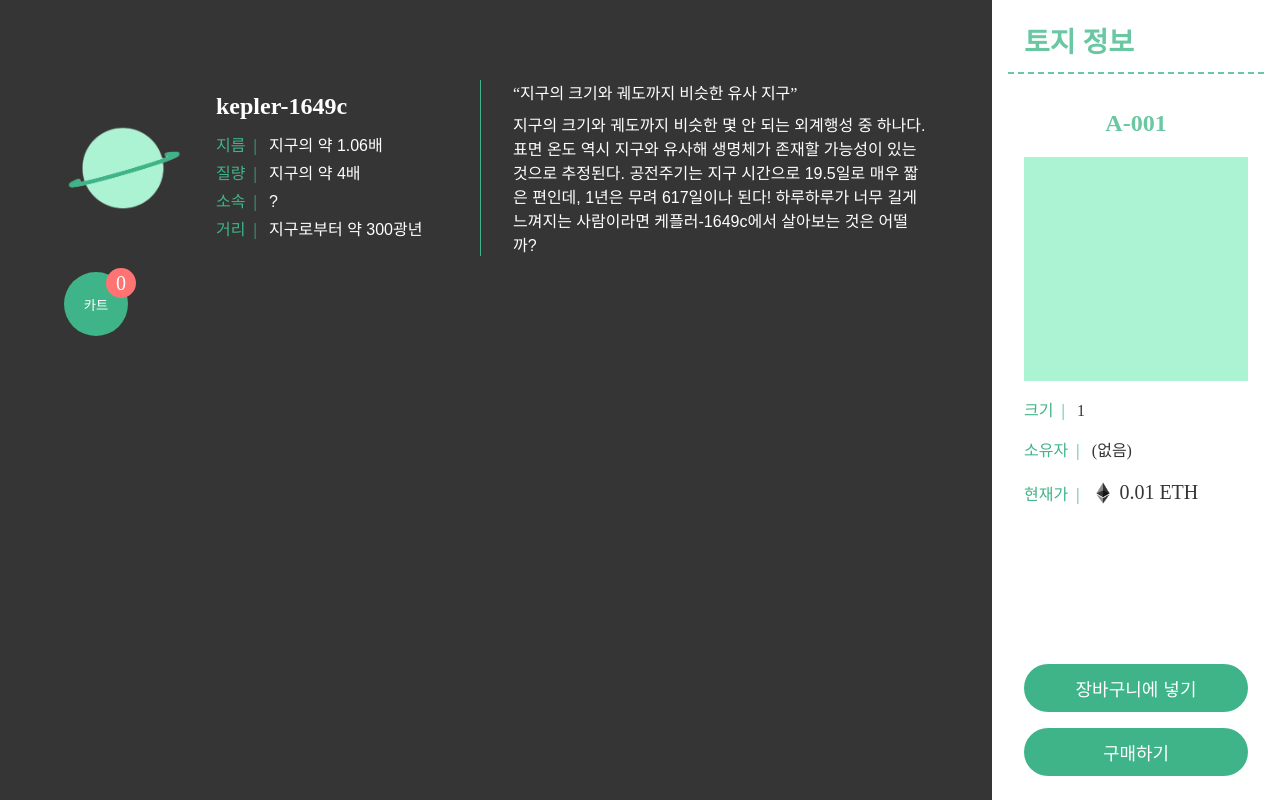
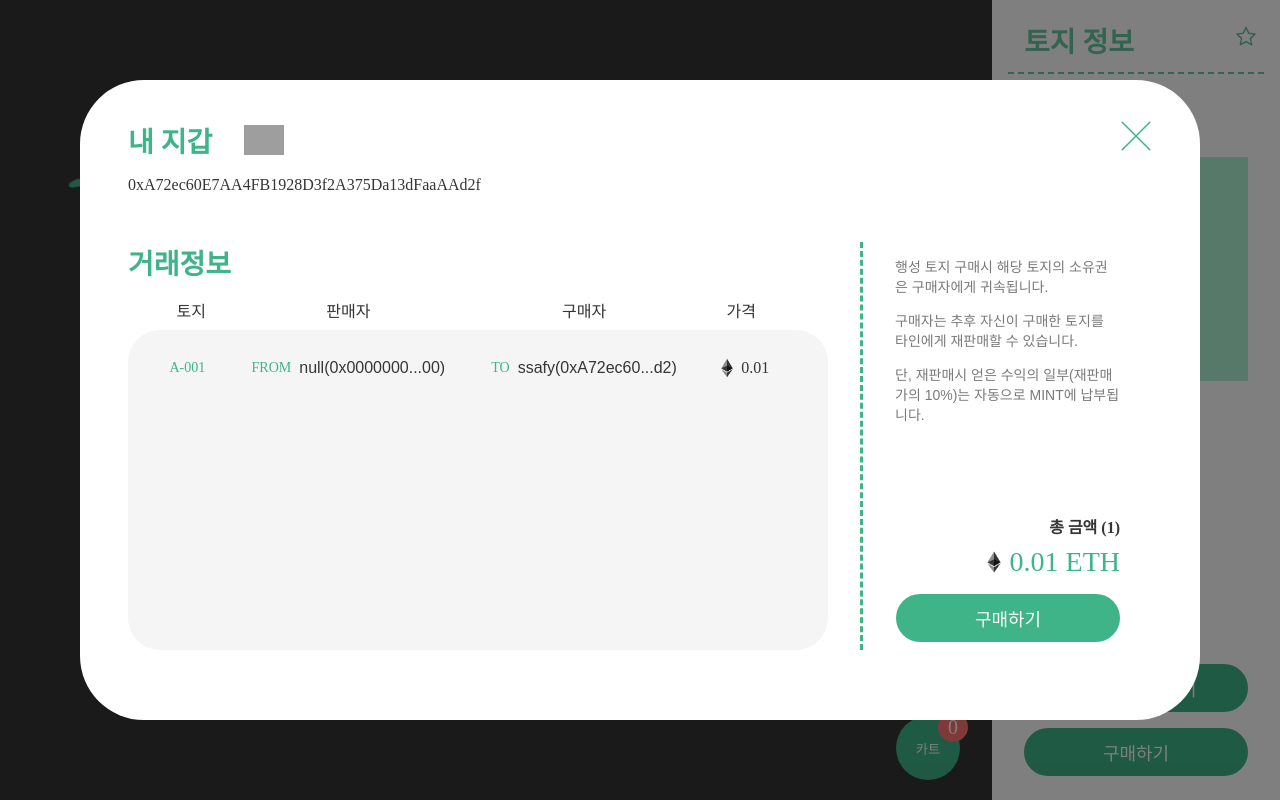
Before and after one commit to une9/MINT, a React (Create React App) app in the folder frontend/: page /planet/1 in a window 1280 px wide. Both pictures are taken after a click on the button "구매하기". Built offline with nearby package versions, Linux system fonts and the light colour scheme; grey boxes are pictures that could not be loaded; a web font is replaced by a local one.

Commit message:
wip: planetDetail

```diff
--- a/frontend/src/components/PlanetMap.js
+++ b/frontend/src/components/PlanetMap.js
@@ -1,9 +1,13 @@
 import styles from "../styles/PlanetMap.module.scss";
 
-const PlanetMap = (tiles) => {
+// versions
+// 1. purchase (구매과정, 선택 셀 색깔 민트색)
+// 2. admin (관리자 페이지, 선택 셀(구매 완료된 셀들) 색깔 빨간색)
+
+const PlanetMap = ({ version, tiles}) => {
 
     return(
-        <article>
+        <article className={`${styles.PlanetMap} ${styles[version]}`}>
 
         </article>
     );
--- a/frontend/src/components/PurchaseModal.js
+++ b/frontend/src/components/PurchaseModal.js
@@ -2,7 +2,7 @@ import PurchaseBtnSection from "./PurchaseBtnSection";
 import styles from "../styles/PurchaseModal.module.scss";
 import { VscChromeClose } from "react-icons/vsc";
 
-const PurchaseModal = ({ show, onHide, cartItems }) => {
+const PurchaseModal = ({ show, onHide, itemsToBuy }) => {
     console.log("PurchaseModal Created")
 
     const myWalletName = "ssafy";
@@ -16,7 +16,7 @@ const PurchaseModal = ({ show, onHide, cartItems }) => {
         } else return addr
     }
 
-    const onClick = () => {
+    const buy = () => {
         console.log("구매!")
     }
 
@@ -48,7 +48,7 @@ const PurchaseModal = ({ show, onHide, cartItems }) => {
                         <div className={styles.myPurchaseInfo}>
                             <ul className={styles.myPurchaseInfo__inner}>
                                 {
-                                    cartItems.map((item, idx) => (
+                                    itemsToBuy.map((item, idx) => (
                                         <li key={`purchaseItem-${idx}`} className={`${styles.purchaseGrid} ${styles.purchaseGridLi}`}>
                                             <span className={styles.purchaseGridItem}>
                                                 <span className={styles.purchaseGridItem__title}>{item.id}</span>
@@ -87,9 +87,9 @@ const PurchaseModal = ({ show, onHide, cartItems }) => {
                             </div>
                             <div>
                                 <PurchaseBtnSection
-                                    cartSize={cartItems.length}
-                                    totalPrice={cartItems.reduce((acc, item) => { return acc + item.price }, 0)}
-                                    onClick={onClick} />
+                                    cartSize={itemsToBuy.length}
+                                    totalPrice={itemsToBuy.reduce((acc, item) => { return acc + item.price }, 0)}
+                                    onClick={buy} />
                             </div>
                         </section>
                     </div>
--- a/frontend/src/components/SideBarInfo.js
+++ b/frontend/src/components/SideBarInfo.js
@@ -1,9 +1,18 @@
-const SideBarInfo = ({id, area, image, buyer, trade_date, price, token}) => {
+import { AiOutlineStar, AiFillStar } from "react-icons/ai";
+
+const SideBarInfo = ({id, area, image, buyer, trade_date, price, token, onModalShow}) => {
+    const onToggleDibs = () => {
+
+    }
 
     return(
         <aside className="SideBar">
             <header>
                 <h1>토지 정보</h1>
+                <button className="toggleDibsOnLandBtn" onClick={onToggleDibs}>
+                    {/* <AiFillStar /> */}
+                    <AiOutlineStar />
+                </button>
             </header>
             <section className="info" >
                 <h2>{id}</h2>
@@ -27,8 +36,12 @@ const SideBarInfo = ({id, area, image, buyer, trade_date, price, token}) => {
                 </dl>
             </section>
             <section className="btns">
-                <button>장바구니에 넣기</button>
-                <button>구매하기</button>
+                <button>
+                    장바구니에 넣기
+                </button>
+                <button onClick={onModalShow}>
+                    구매하기
+                </button>
             </section>
         </aside>
     );
--- a/frontend/src/pages/PlanetDetail.js
+++ b/frontend/src/pages/PlanetDetail.js
@@ -1,10 +1,11 @@
 import { useEffect, useState } from "react";
-import { useParams } from "react-router-dom";
+import { useNavigate, useParams } from "react-router-dom";
 import styles from "../styles/PlanetDetail.module.scss";
 
 import Planet from "../components/Planet";
 import PlanetMap from "../components/PlanetMap";
 import SideBarInfo from "../components/SideBarInfo";
+import PurchaseModal from "../components/PurchaseModal";
 
 const PlanetDetail= ( ) => {
     const { planetId } = useParams();
@@ -13,6 +14,11 @@ const PlanetDetail= ( ) => {
     const [tiles, setTiles] = useState([]);
     const [selectedTile, setSelectedTile] = useState({});
     const [cartItems, setCartItems] = useState([]);
+
+    const [modalShow, setModalShow] = useState(false);
+    const onModalHide = () => setModalShow(false);
+
+    const navigate = useNavigate();
 
     useEffect(() => {
         const planetRes = {
@@ -83,18 +89,36 @@ const PlanetDetail= ( ) => {
                 }
 
                 {
-                    planetInfo.name && <PlanetMap tiles={tiles} />
+                    planetInfo.name
+                    &&
+                    <PlanetMap
+                        version={"purchase"}
+                        tiles={tiles} />
                 }
-                <button className={styles.cartButton}>
+                <button className={styles.cartButton}
+                    onClick={() => { navigate("/planet/purchase"); }}>
                     카트
                     <div className={styles.cartBadge}>{cartItems.length}</div>
                 </button>
             </main>
             {
-                <SideBarInfo {...selectedTile} />
+                selectedTile
+                &&
+                <PurchaseModal
+                    show={modalShow}
+                    onHide={onModalHide}
+                    itemsToBuy={[{
+                        planet: {
+                            id: planetId,
+                            data: planetInfo
+                        },
+                        ...selectedTile
+                    }]}
+                />
             }
-
-
+            <SideBarInfo
+            {...selectedTile}
+            onModalShow={()=> setModalShow(true)} />
         </div>
     );
 }
--- a/frontend/src/pages/PlanetPurchase.js
+++ b/frontend/src/pages/PlanetPurchase.js
@@ -11,7 +11,9 @@ import { useNavigate } from "react-router-dom";
 const PlanetPurchase= () => {
     const [cartItems, setCartItems] = useState([]);
     const [selectedIdx, setSelectedIdx] = useState(0);
+
     const [modalShow, setModalShow] = useState(false);
+    const onModalHide = () => setModalShow(false);
 
     const navigate = useNavigate();
 
@@ -171,12 +173,6 @@ const PlanetPurchase= () => {
     }, []);
 
     return(
-        <>
-            <PurchaseModal
-                show={modalShow}
-                onHide={() => setModalShow(false)}
-                cartItems={cartItems}
-            />
         <div className={`${styles.PlanetPurchase} PlanetPage`}>
             <main>
                 <h1>행성 토지 정보</h1>
@@ -207,6 +203,12 @@ const PlanetPurchase= () => {
                     </div>
                 }
             </main>
+
+            <PurchaseModal
+                show={modalShow}
+                onHide={onModalHide}
+                itemsToBuy={cartItems}
+            />
             <SideBarCart
                 cartItems={cartItems}
                 selectedIdx={selectedIdx}
@@ -214,7 +216,6 @@ const PlanetPurchase= () => {
                 setModalShow={setModalShow}
                 setCartItems={setCartItems} />
         </div>
-        </>
     );
 }
 export default PlanetPurchase;
--- a/frontend/src/styles/PlanetDetail.module.scss
+++ b/frontend/src/styles/PlanetDetail.module.scss
@@ -1,7 +1,9 @@
 @import "variables";
 
 .cartButton {
-    position: relative;
+    position: absolute;
+    right: 2rem;
+    bottom: 1.25rem;
     width: 4rem;
     height: 4rem;
     border-radius: 2rem;
--- a/frontend/src/styles/style.scss
+++ b/frontend/src/styles/style.scss
@@ -71,10 +71,17 @@ button {
 .PlanetPage {
     display: flex;
     align-items: center;
-    margin-right: $sideBar-width;
+    padding-right: $sideBar-width;
+    width: 100%;
+    height: 100vh;
+    box-sizing: border-box;
 
     main {
+        box-sizing: border-box;
         padding: 4rem;
+        width: 100%;
+        height: 100%;
+        position: relative;
     }
 }
 
@@ -89,7 +96,7 @@ button {
     right: 0;
     top: 0;
 
-    h1, h2, section, header, dl, dt, dd, div, img, span, p {
+    h1, h2, section, header, dl, dt, dd, div, img, span, p, svg {
         background-color: white;
         color: $point-sub;
     }
@@ -105,6 +112,27 @@ button {
     header {
         border-bottom: 2px dashed $point-sub;
         height: 3.25rem;
+        position: relative;
+
+        svg {
+            fill: $point-main;
+            height: 1.5rem;
+            width: 1.5rem;
+
+            path {
+                stroke-width: 1.5rem;
+            }
+        }
+    }
+
+    .toggleDibsOnLandBtn {
+        background-color: transparent;
+        border: none;
+        position: absolute;
+        height: 1.5rem;
+        width: 1.5rem;
+        right: 0.75rem;
+        top: 0.25rem;
     }
 
     h2 {
```
Also changed, not shown: frontend/src/styles/PlanetPurchase.module.scss (+15 -0 lines). Lines whose indentation alone changed are shown as unchanged.
